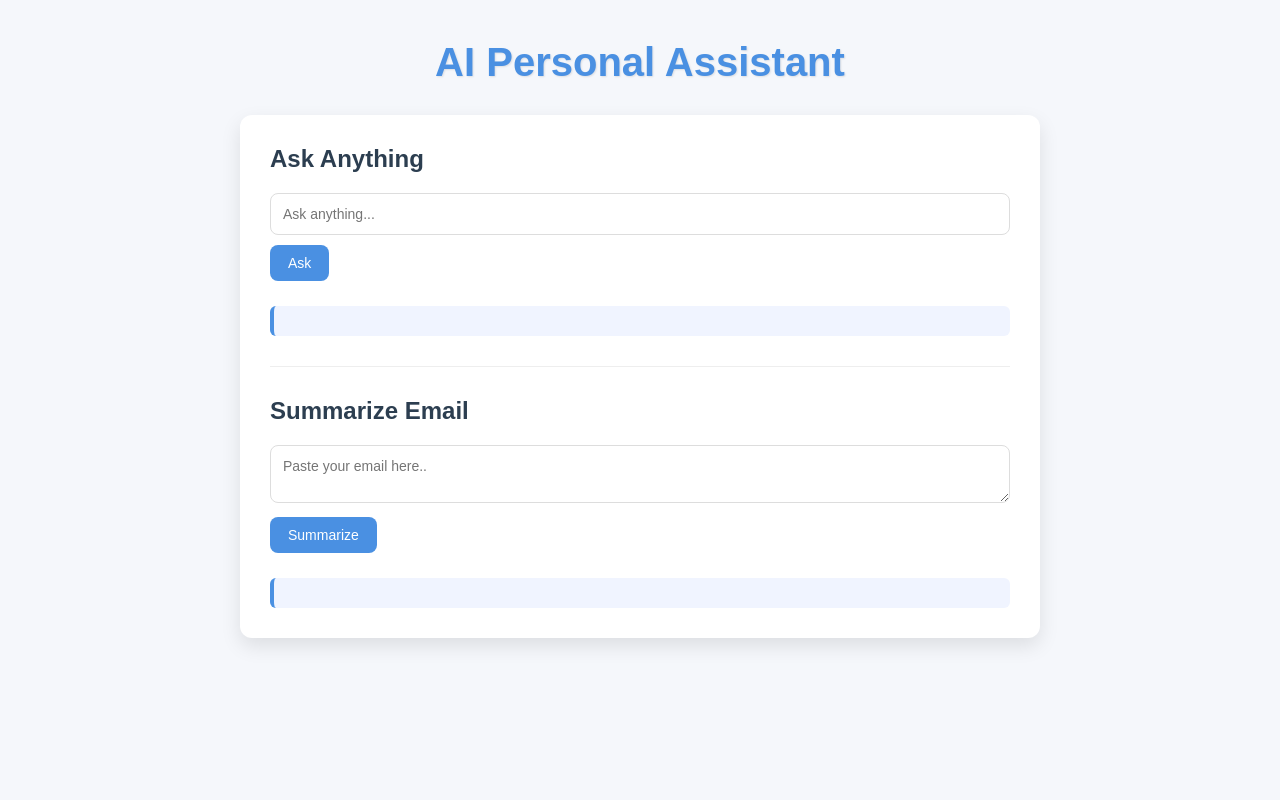
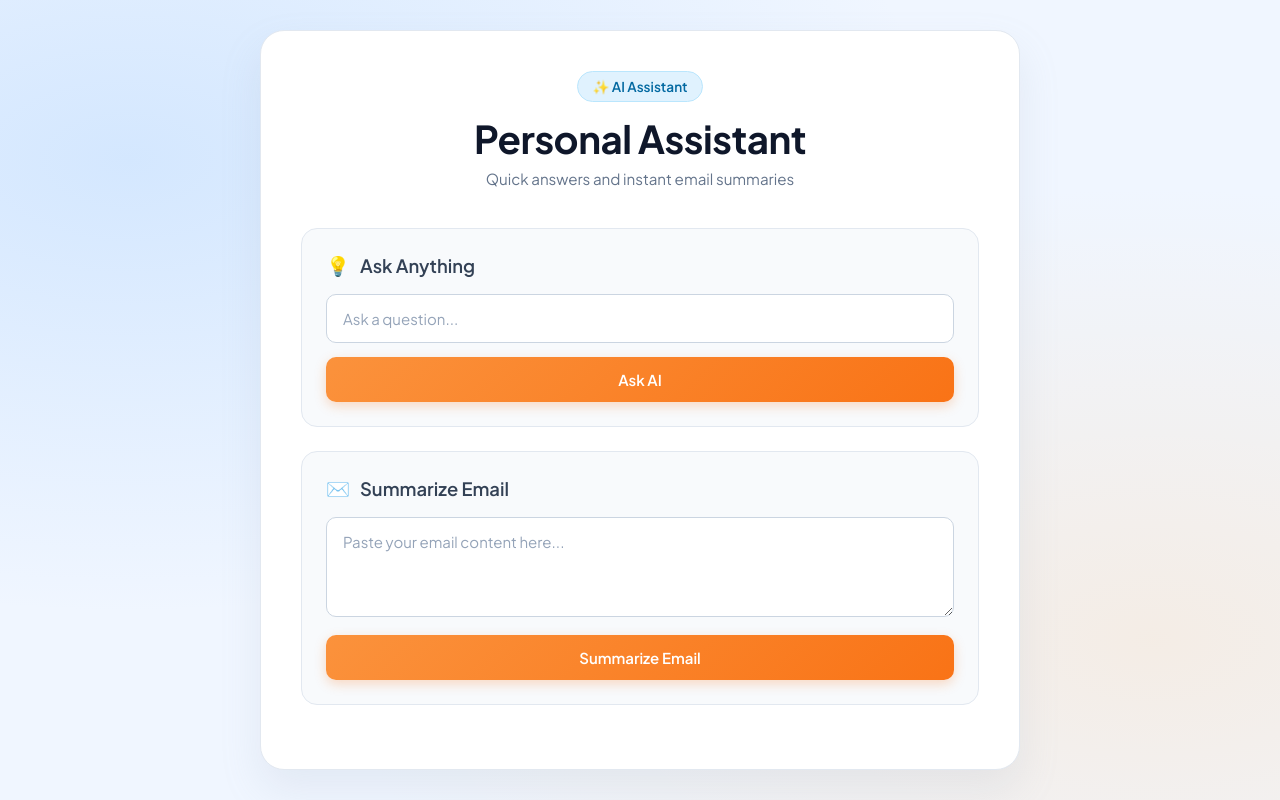
Before and after one commit to amanvpathak/Briefly-AI, a Flask app: page / in a window 1280 px wide. Run offline with Flask 3, Linux system fonts and the light colour scheme.

Commit message:
briefy is udated

```diff
--- a/static/style.css
+++ b/static/style.css
@@ -1,98 +1,182 @@
-/* Reset */
+/* Reset & Base */
 * {
     margin: 0;
     padding: 0;
     box-sizing: border-box;
-    font-family: Arial, Helvetica, sans-serif;
+    font-family: 'Plus Jakarta Sans', sans-serif;
 }
 
-/* Body */
 body {
-    background: #f5f7fb;
-    color: #333;
-    padding: 40px;
+    background: #f0f6ff;
+    background-image:
+        radial-gradient(at 10% 20%, rgba(147, 197, 253, 0.3) 0px, transparent 50%),
+        radial-gradient(at 90% 80%, rgba(254, 215, 170, 0.3) 0px, transparent 50%);
+    color: #1e293b;
+    min-height: 100vh;
+    display: flex;
+    justify-content: center;
+    align-items: center;
+    padding: 30px 20px;
 }
 
-/* Container */
+/* Main Container */
 .container {
-    max-width: 800px;
-    margin: auto;
-    background: white;
-    padding: 30px;
-    border-radius: 12px;
-    box-shadow: 0 8px 20px rgba(0,0,0,0.1);
+    width: 100%;
+    max-width: 760px;
+    background: #ffffff;
+    border: 1px solid #e2e8f0;
+    padding: 40px;
+    border-radius: 24px;
+    box-shadow: 0 20px 40px rgba(148, 163, 184, 0.15);
 }
 
-/* Main heading at top, centered */
-.main-heading {
+/* Header */
+.header {
     text-align: center;
-    font-size: 2.5rem;
-    color: #4a90e2;
-    margin-bottom: 30px;
-    font-weight: bold;
-    text-shadow: 1px 1px 2px rgba(0,0,0,0.1);
+    margin-bottom: 40px;
 }
 
-/* Headings */
-h2 {
-    margin-bottom: 10px;
-    color: #2c3e50;
+.badge {
+    display: inline-block;
+    background: #e0f2fe;
+    color: #0369a1;
+    padding: 6px 14px;
+    border-radius: 20px;
+    font-size: 0.85rem;
+    font-weight: 600;
+    margin-bottom: 12px;
+    border: 1px solid #bae6fd;
 }
 
-/* Forms */
-form {
-    margin-bottom: 25px;
+.main-heading {
+    font-size: 2.4rem;
+    color: #0f172a;
+    font-weight: 700;
+    letter-spacing: -0.5px;
 }
 
-/* Inputs */
+.subtitle {
+    color: #64748b;
+    font-size: 0.95rem;
+    margin-top: 6px;
+}
+
+/* Cards */
+.card {
+    background: #f8fafc;
+    border: 1px solid #e2e8f0;
+    padding: 24px;
+    border-radius: 16px;
+    margin-bottom: 24px;
+    transition: all 0.3s ease;
+}
+
+.card:hover {
+    border-color: #38bdf8;
+    box-shadow: 0 4px 12px rgba(56, 189, 248, 0.08);
+}
+
+.card-header {
+    display: flex;
+    align-items: center;
+    gap: 10px;
+    margin-bottom: 16px;
+}
+
+.card-header .icon {
+    font-size: 1.2rem;
+}
+
+h2 {
+    font-size: 1.15rem;
+    color: #334155;
+    font-weight: 600;
+}
+
+/* Inputs & Textareas */
 input[type="text"],
 textarea {
     width: 100%;
-    padding: 12px;
-    margin: 10px 0;
-    border: 1px solid #ddd;
-    border-radius: 8px;
-    font-size: 14px;
-    transition: 0.2s;
+    padding: 14px 16px;
+    margin-bottom: 14px;
+    border: 1px solid #cbd5e1;
+    border-radius: 10px;
+    font-size: 15px;
+    color: #1e293b;
+    background: #ffffff;
+    transition: all 0.3s ease;
 }
 
-/* Input focus */
+textarea {
+    resize: vertical;
+    min-height: 100px;
+}
+
 input:focus,
 textarea:focus {
-    border-color: #4a90e2;
+    border-color: #0284c7;
     outline: none;
+    box-shadow: 0 0 0 3px rgba(2, 132, 199, 0.15);
 }
 
-/* Button */
+input::placeholder,
+textarea::placeholder {
+    color: #94a3b8;
+}
+
+/* Buttons (Light Orange/Peach Accent) */
 button {
-    background: #4a90e2;
+    width: 100%;
+    background: linear-gradient(135deg, #fb923c 0%, #f97316 100%);
     color: white;
     border: none;
-    padding: 10px 18px;
-    border-radius: 8px;
+    padding: 13px;
+    border-radius: 10px;
     cursor: pointer;
-    font-size: 14px;
-    transition: 0.3s;
+    font-size: 15px;
+    font-weight: 600;
+    box-shadow: 0 4px 12px rgba(249, 115, 22, 0.25);
+    transition: all 0.2s ease;
 }
 
-/* Button hover */
 button:hover {
-    background: #357abd;
+    background: linear-gradient(135deg, #fdba74 0%, #fb923c 100%);
+    box-shadow: 0 6px 16px rgba(249, 115, 22, 0.35);
+    transform: translateY(-1px);
 }
 
-/* Output text */
-#answer, #summary {
-    margin-top: 10px;
-    padding: 12px;
-    background: #f0f4ff;
-    border-left: 4px solid #4a90e2;
-    border-radius: 6px;
-    min-height: 30px;
+button:active {
+    transform: translateY(0);
 }
 
-/* Divider */
-hr {
-    margin: 30px 0;
-    border: none;
-    border-top: 1px solid #eee;
+/* Loaders */
+.loader {
+    font-size: 0.9rem;
+    color: #0284c7;
+    margin-top: 14px;
+    font-weight: 500;
+    text-align: center;
+    animation: pulse 1.5s infinite;
 }
+
+@keyframes pulse {
+    0% { opacity: 0.5; }
+    50% { opacity: 1; }
+    100% { opacity: 0.5; }
+}
+
+/* Output Text */
+#answer:not(:empty),
+#summary:not(:empty) {
+    margin-top: 16px;
+    padding: 16px;
+    background: #e0f2fe;
+    border-left: 3px solid #0284c7;
+    border-radius: 8px;
+    font-size: 14.5px;
+    line-height: 1.6;
+    color: #0369a1;
+    border-top: 1px solid #bae6fd;
+    border-right: 1px solid #bae6fd;
+    border-bottom: 1px solid #bae6fd;
+}
--- a/templates/index.html
+++ b/templates/index.html
@@ -5,69 +5,90 @@
     <meta name="viewport" content="width=device-width, initial-scale=1.0">
     <title>AI Personal Assistant</title>
     <link rel="stylesheet" href="{{ url_for('static', filename='style.css') }}">
+    <link href="https://fonts.googleapis.com/css2?family=Plus+Jakarta+Sans:wght@400;500;600;700&display=swap" rel="stylesheet">
 </head>
 <body>
-    <h1 class="main-heading">AI Personal Assistant</h1>
 
     <div class="container">
+        <header class="header">
+            <div class="badge">✨ AI Assistant</div>
+            <h1 class="main-heading">Personal Assistant</h1>
+            <p class="subtitle">Quick answers and instant email summaries</p>
+        </header>
 
+        <!-- Ask Section -->
+        <section class="card">
+            <div class="card-header">
+                <span class="icon">💡</span>
                 <h2>Ask Anything</h2>
+            </div>
             <form id="askForm">
-            <input type="text" name="question" placeholder="Ask anything..." required>
-            <button type="submit">Ask</button>
+                <input type="text" name="question" placeholder="Ask a question..." required>
+                <button type="submit">
+                    <span>Ask AI</span>
+                </button>
             </form>
-        <p id="ans-loading" style="display: none;">Processing...</p>
+            <p id="ans-loading" class="loader" style="display: none;">Thinking...</p>
+            <div id="answer-wrapper">
                 <p id="answer"></p>
+            </div>
+        </section>
 
-        <hr>
-
+        <!-- Summarize Section -->
+        <section class="card">
+            <div class="card-header">
+                <span class="icon">✉️</span>
                 <h2>Summarize Email</h2>
+            </div>
             <form id="emailForm">
-            <textarea type="text" name="email" placeholder="Paste your email here.." required></textarea>
-            <button type="submit">Summarize</button>
+                <textarea name="email" placeholder="Paste your email content here..." required></textarea>
+                <button type="submit">
+                    <span>Summarize Email</span>
+                </button>
             </form>
-        <p id="summary-loading" style="display: none;">Processing...</p>
+            <p id="summary-loading" class="loader" style="display: none;">Summarizing...</p>
+            <div id="summary-wrapper">
                 <p id="summary"></p>
-
+            </div>
+        </section>
     </div>
 
 <script>
     document.getElementById("askForm").onsubmit = async (e) => {
         e.preventDefault();
         let formData = new FormData(e.target);
+        let loading = document.getElementById("ans-loading");
+        let answerBox = document.getElementById("answer");
 
-        let loading = document.getElementById("ans-loading");
-        loading.style.display = "block";   // show loader
+        loading.style.display = "block";
+        answerBox.innerText = "";
+        answerBox.style.display = "none";
 
-        let res = await fetch("/ask", {
-            method: "POST",
-            body: formData
-        });
+        let res = await fetch("/ask", { method: "POST", body: formData });
+        let data = await res.json();
 
-        let data = await res.json();
-        document.getElementById("answer").innerText = data.response;
-
-        loading.style.display = "none";   // hide loader
+        answerBox.innerText = data.response;
+        answerBox.style.display = "block";
+        loading.style.display = "none";
     };
 
     document.getElementById("emailForm").onsubmit = async (e) => {
         e.preventDefault();
         let formData = new FormData(e.target);
+        let loading = document.getElementById("summary-loading");
+        let summaryBox = document.getElementById("summary");
 
-    let loading = document.getElementById("summary-loading");
         loading.style.display = "block";
+        summaryBox.innerText = "";
+        summaryBox.style.display = "none";
 
-    let res = await fetch("/summarize", {
-        method: "POST",
-        body: formData
-    });
+        let res = await fetch("/summarize", { method: "POST", body: formData });
+        let data = await res.json();
 
-    let data = await res.json();
-    document.getElementById("summary").innerText = data.response;
-
-    loading.style.display = "none";   // hide loader
+        summaryBox.innerText = data.response;
+        summaryBox.style.display = "block";
+        loading.style.display = "none";
     };
-
 </script>
 
 </body>
```
Lines whose indentation alone changed are shown as unchanged.
